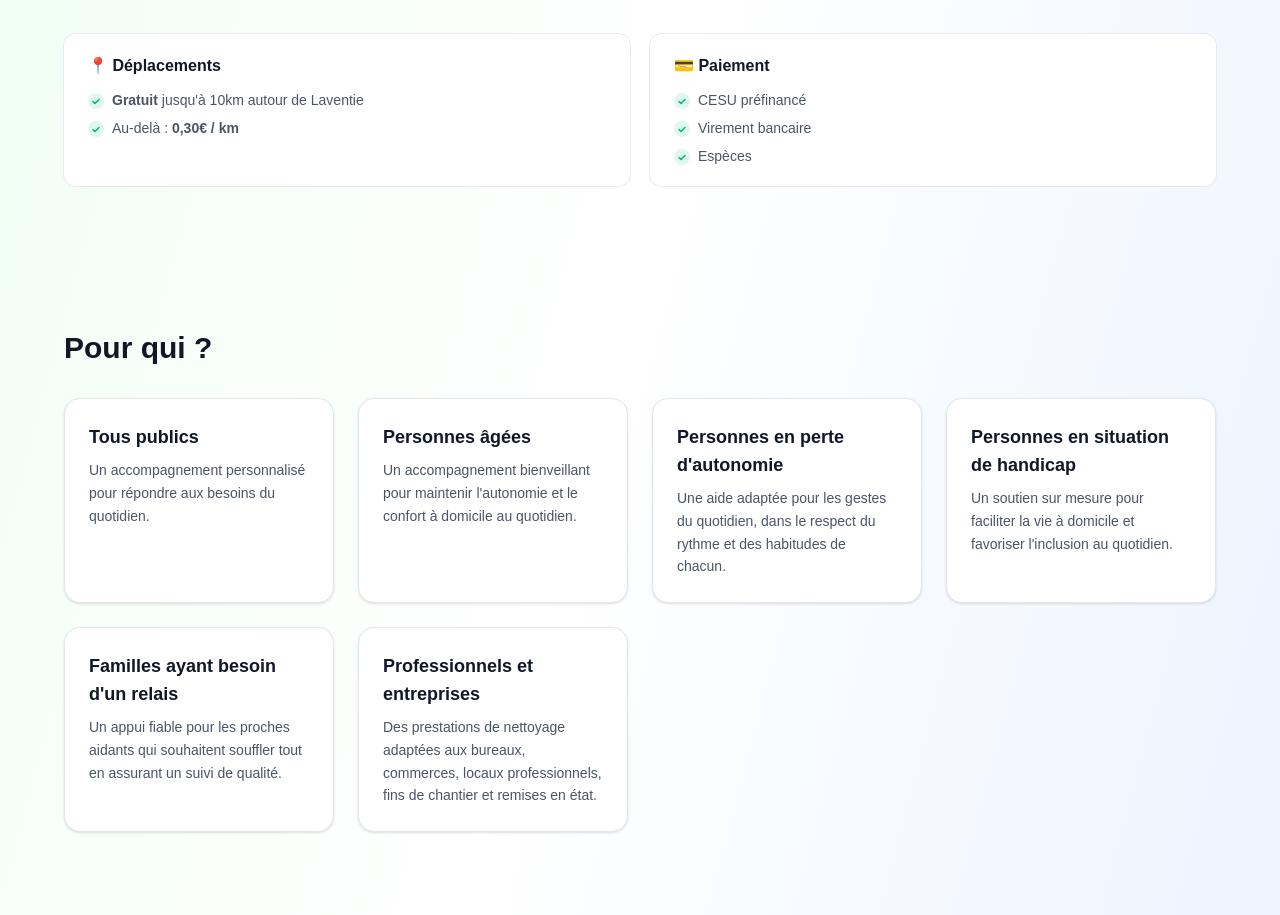
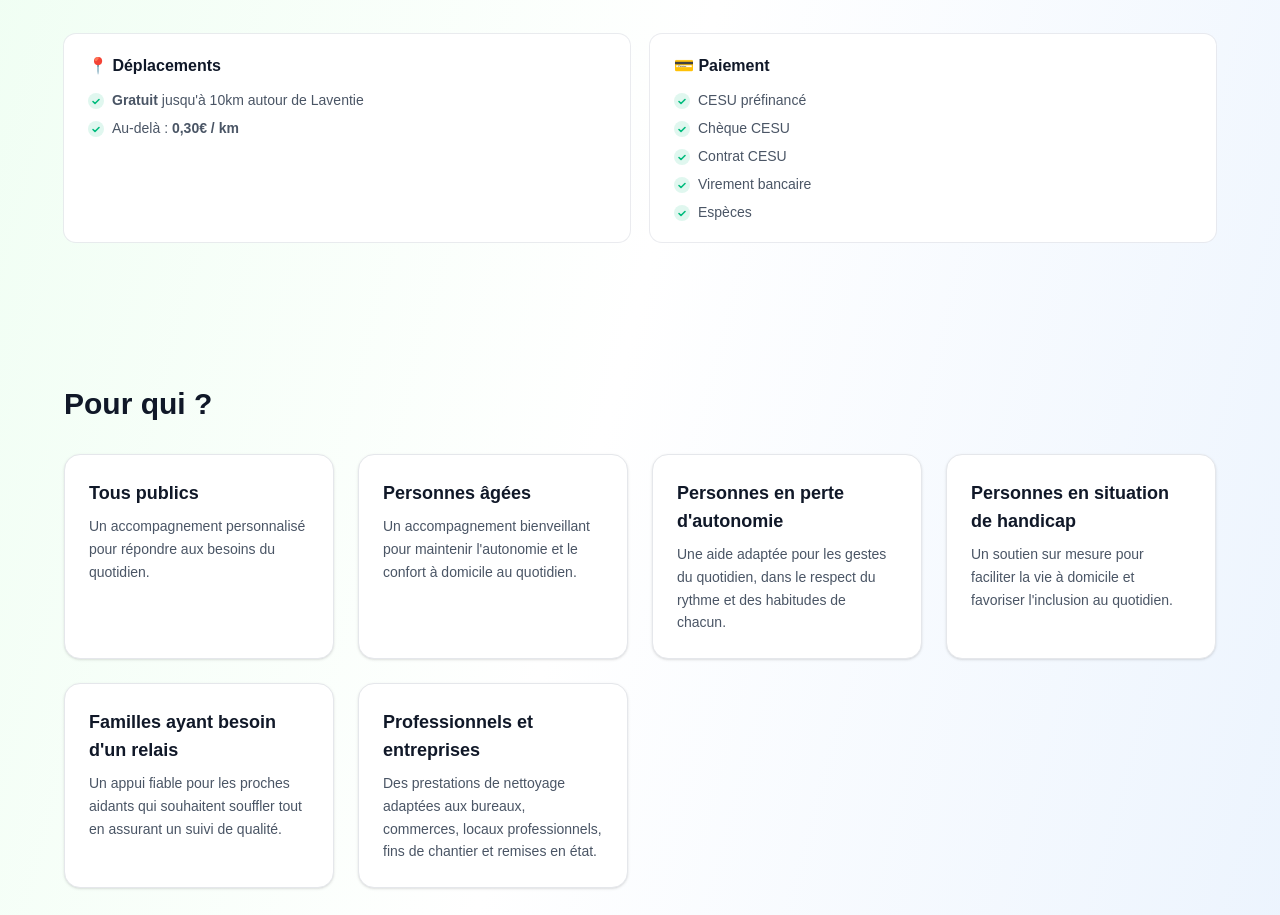
Before and after one commit to nboyet/amservices, a Next.js app: page / in a window 1280 px wide. Shown: the part 2122-3037 px from the top of the page. Built offline with nearby package versions, Linux system fonts and the light colour scheme.

Commit message:
feat: add payments methods CESU

```diff
--- a/app/_data/content.ts
+++ b/app/_data/content.ts
@@ -210,7 +210,13 @@ export const CONTENT: SiteContent = {
     feePerKm: "0,30€",
   },
 
-  paymentMethods: ["CESU préfinancé", "Virement bancaire", "Espèces"],
+  paymentMethods: [
+    "CESU préfinancé",
+    "Chèque CESU",
+    "Contrat CESU",
+    "Virement bancaire",
+    "Espèces",
+  ],
 
   footer: {
     name: "AM Services — Aide à la personne",
```
